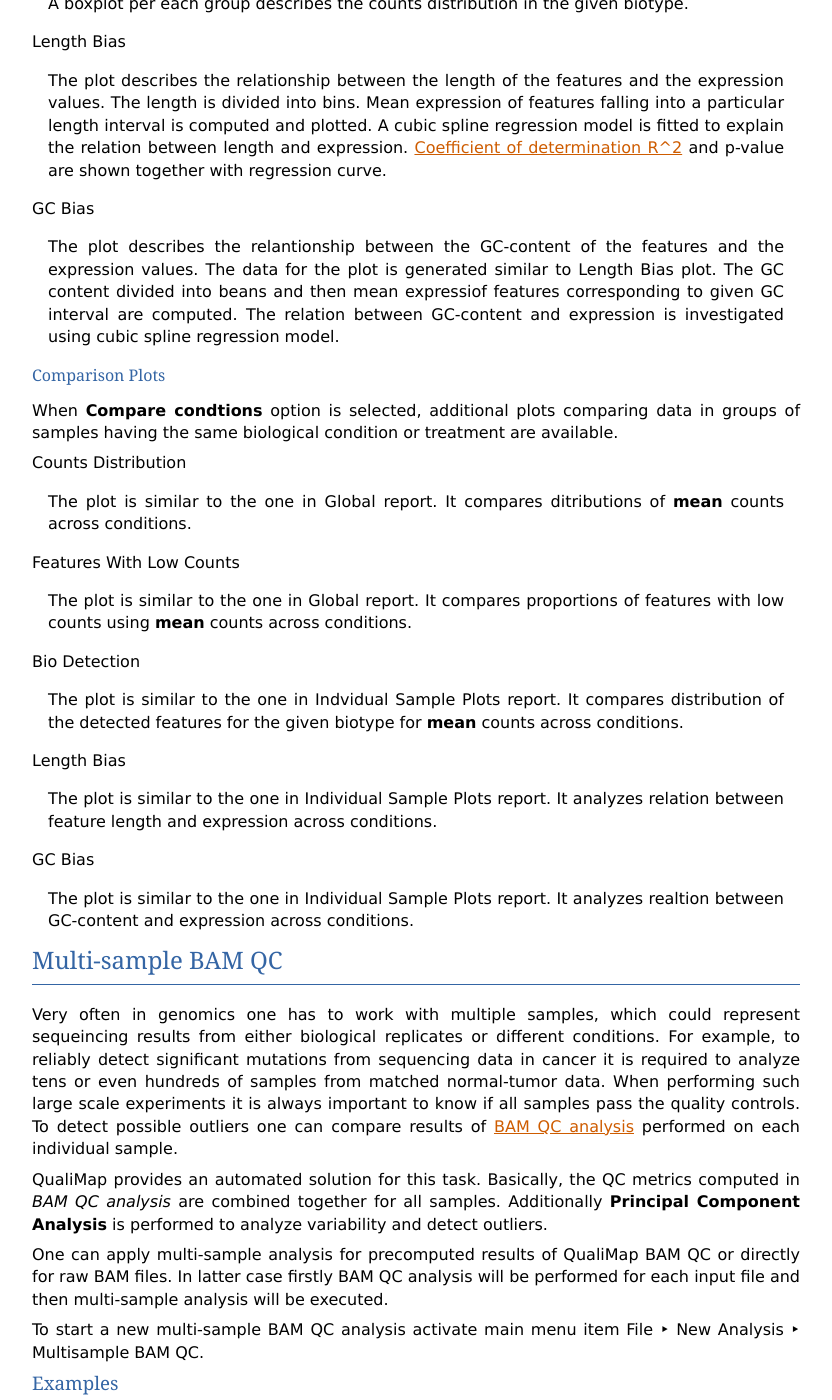
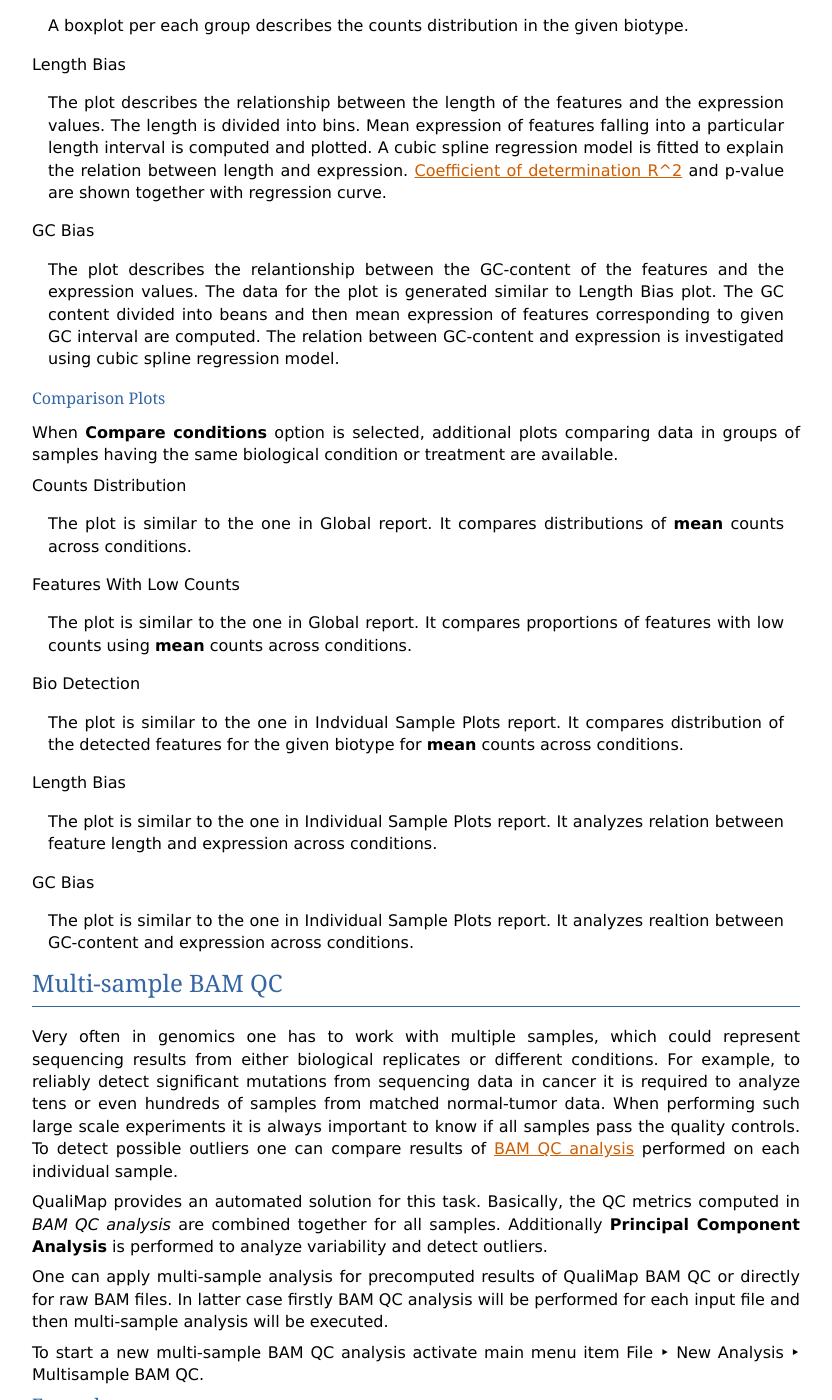
Before and after one commit to scchess/Qualimap, a Sphinx documentation site: the page built from doc/analysis.rst, in a window 1280 px wide and 1400 px high, scrolled down 11106 px. Shown: the whole window, without its empty margins (48-880 px from the left). Built offline with Sphinx 7.4.7, drawn with Linux system fonts in a browser that asks for light colours; some of the changed text lies outside the part shown.

Commit message:
RNA-seq QC: small coverage plot fix; update documentation

```diff
--- a/doc/analysis.rst
+++ b/doc/analysis.rst
@@ -274,7 +274,7 @@ Output
 
 :guilabel:`Coverage Profile (Total)`
 
-  The plot shows mean coverage profile of the transcripts. All transcripts with non-zero coverage are used to calcualte this plot.
+  The plot shows mean coverage profile of the transcripts. All transcripts with non-zero coverage are used to calculate this plot.
 
 :guilabel:`Coverage Profile (Low)`
 
@@ -328,7 +328,7 @@ Input Parameters
 
     For each input sample it is required to provide the following information:
 
-    * **Sample name**. Name of the analysed sample as it will be used as a legend in the plots.
+    * **Sample name**. Name of the analyzed sample as it will be used as a legend in the plots.
 
     * **Path** to the input file containing the counts data for the sample. This must be a **tab-delimited** file with at least **two columns**. First column of the file must contain feature IDs, while other columns should contain counts for features. Rows starting with # symbol and empty lines are ignored.
 
@@ -442,17 +442,17 @@ When a **Info File** is provided by the user or annotations are chosen from thos
 
 :guilabel:`GC Bias`
 
-    The plot describes the relantionship between the GC-content of the features and the expression values. The data for the plot is generated similar to :guilabel:`Length Bias` plot. The GC content divided into beans and then mean expressiof features corresponding to given GC interval are computed. The relation between GC-content and expression is investigated using cubic spline regression model.
+    The plot describes the relantionship between the GC-content of the features and the expression values. The data for the plot is generated similar to :guilabel:`Length Bias` plot. The GC content divided into beans and then mean expression of features corresponding to given GC interval are computed. The relation between GC-content and expression is investigated using cubic spline regression model.
 
 
 Comparison Plots
 """"""""""""""""
 
-When **Compare condtions** option is selected, additional plots comparing data in groups of samples having the same biological condition or treatment are available.
+When **Compare conditions** option is selected, additional plots comparing data in groups of samples having the same biological condition or treatment are available.
 
 :guilabel:`Counts Distribution`
 
-    The plot is similar to the one in :guilabel:`Global` report. It compares ditributions of **mean** counts across conditions.
+    The plot is similar to the one in :guilabel:`Global` report. It compares distributions of **mean** counts across conditions.
 
 :guilabel:`Features With Low Counts`
 
@@ -476,7 +476,7 @@ When **Compare condtions** option is selected, additional plots comparing data i
 Multi-sample BAM QC
 -------------------
 
-Very often in genomics one has to work with multiple samples, which could represent sequeincing results from either biological replicates or different conditions. For example, to reliably detect significant mutations from sequencing data in cancer it is required to analyze tens or even hundreds of samples from matched normal-tumor data. When performing such large scale experiments it is always important to know if all samples pass the quality controls. To detect possible outliers one can compare results of :ref:`BAM QC analysis<bamqc>` performed on each individual sample.
+Very often in genomics one has to work with multiple samples, which could represent sequencing results from either biological replicates or different conditions. For example, to reliably detect significant mutations from sequencing data in cancer it is required to analyze tens or even hundreds of samples from matched normal-tumor data. When performing such large scale experiments it is always important to know if all samples pass the quality controls. To detect possible outliers one can compare results of :ref:`BAM QC analysis<bamqc>` performed on each individual sample.
 
 QualiMap provides an automated solution for this task. Basically, the QC metrics computed in *BAM QC analysis* are combined together for all samples. Additionally **Principal Component Analysis** is performed to analyze variability and detect outliers.
 
```
Also changed, not shown: other parts of doc/analysis.rst (+4 -4 lines), 1 other file.
